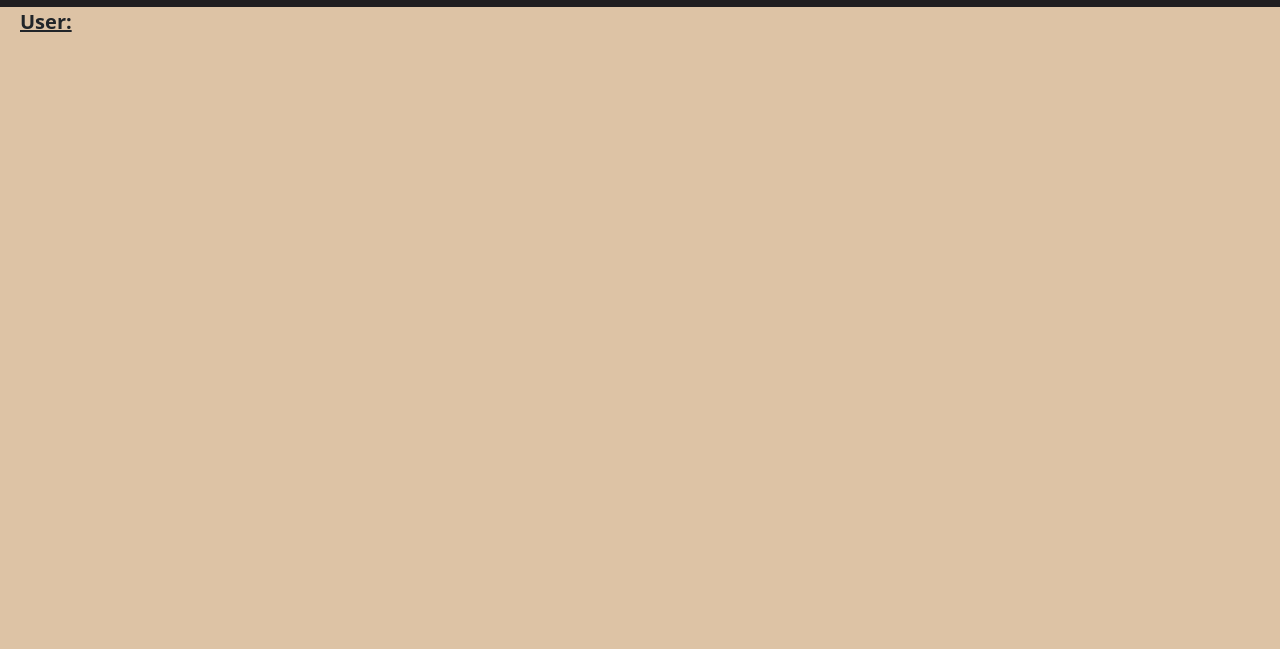
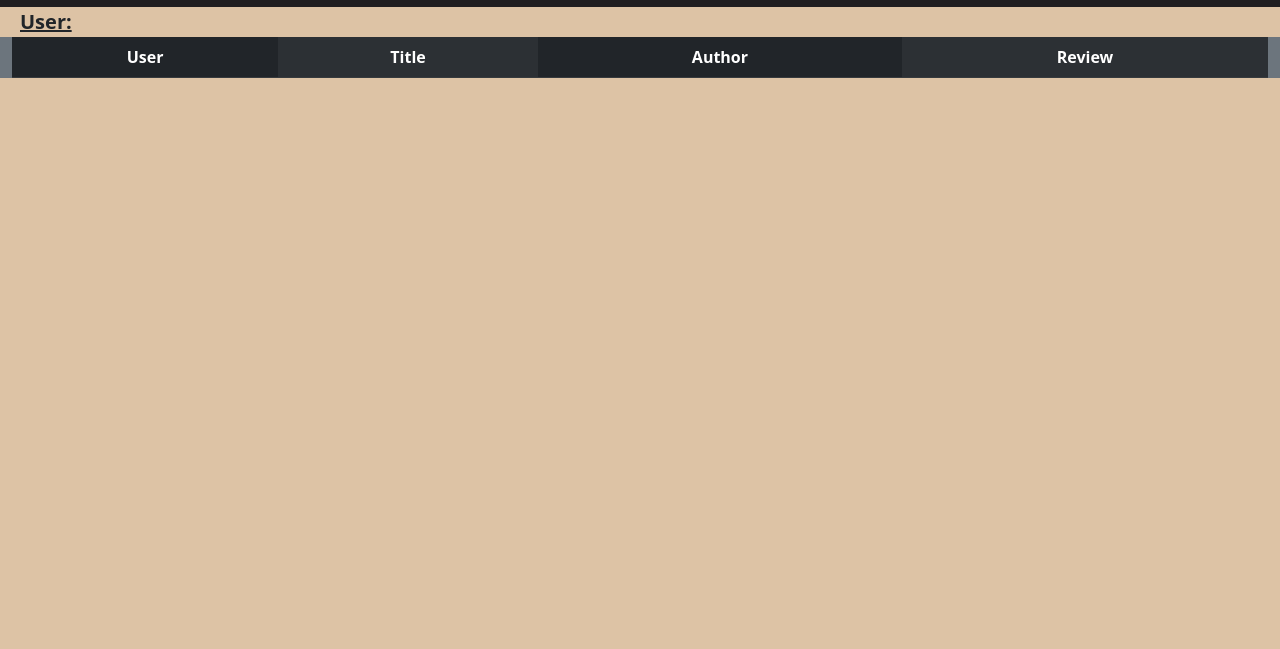
Before and after one commit to jnienhui/startup, a plain HTML site: page recommendations.html in a window 1280 px wide. Shown: the part 151-800 px from the top of the page. Drawn offline with nearby package versions, Linux system fonts and the light colour scheme.

Commit message:
Finished recommendations web page html and css

```diff
--- a/recommendations.html
+++ b/recommendations.html
@@ -32,5 +32,19 @@
     <span class="user-name"></span>
   </div>
 
+  <main class="container-fluid bg-secondary text-center">
+    <table class="table table-warning table-striped-columns">
+      <thead class="table-dark">
+        <tr>
+          <th>User</th>
+          <th>Title</th>
+          <th>Author</th>
+          <th>Review</th>
+        </tr>
+      </thead>
+      <tbody id="scores"></tbody>
+    </table>
+  </main>
+
 </body>
 </html>
```
Also changed, not shown: myBooks.html (+1 -1 lines), 1 other file.
